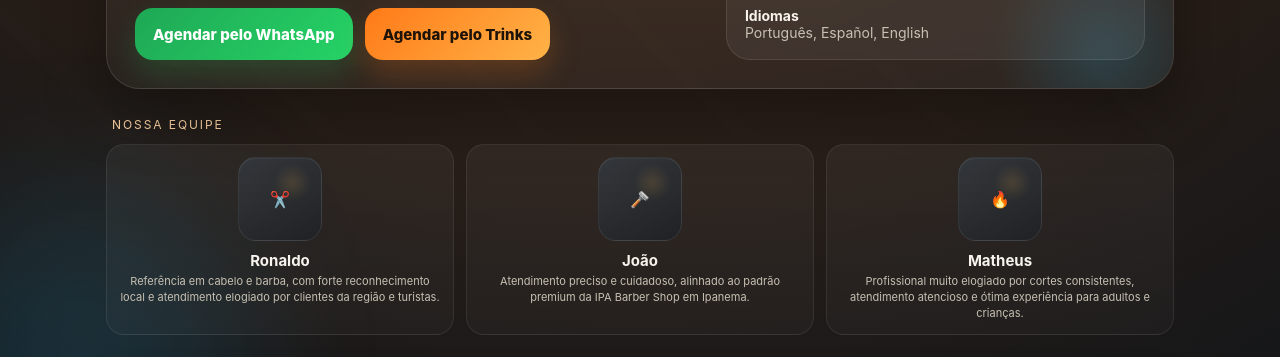
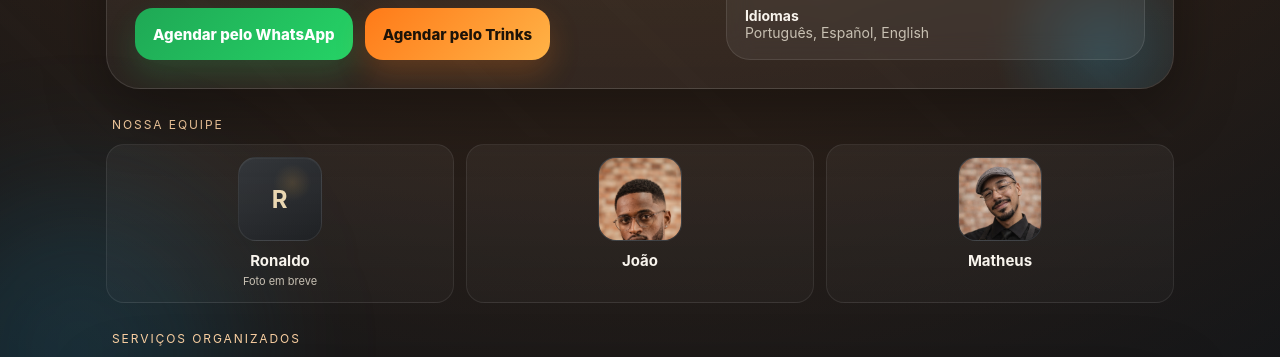
Before and after one commit to jaobout/sistema-ipa-barbershopp, a plain HTML site: page index.html in a window 1280 px wide. Shown: the part 402-759 px from the top of the page. Drawn offline with Linux system fonts and the light colour scheme.

Commit message:
Update index.html

```diff
--- a/index.html
+++ b/index.html
@@ -746,31 +746,34 @@
   <div class="section-title">Nossa equipe</div>
   <div class="grid-3">
     <article class="team-card">
-          <div class="team-photo">✂️</div>
+      <div class="team-photo placeholder">R</div>
       <div class="team-body">
         <strong>Ronaldo</strong>
-            <span>Referência em cabelo e barba, com forte reconhecimento local e atendimento elogiado por clientes da região e turistas.</span>
+        <span>Foto em breve</span>
       </div>
     </article>
 
     <article class="team-card">
-          <div class="team-photo">🪒</div>
+      <div class="team-photo">
+        <img src="img/joao.jpg" alt="João">
+      </div>
       <div class="team-body">
         <strong>João</strong>
-            <span>Atendimento preciso e cuidadoso, alinhado ao padrão premium da IPA Barber Shop em Ipanema.</span>
+        <span></span>
       </div>
     </article>
 
     <article class="team-card">
-          <div class="team-photo">🔥</div>
+      <div class="team-photo">
+        <img src="img/matheus.jpg" alt="Matheus">
+      </div>
       <div class="team-body">
         <strong>Matheus</strong>
-            <span>Profissional muito elogiado por cortes consistentes, atendimento atencioso e ótima experiência para adultos e crianças.</span>
+        <span></span>
       </div>
     </article>
   </div>
 </section>
-
     <section class="section">
       <div class="section-title">Serviços organizados</div>
       <div class="card">
```
Lines whose indentation alone changed are shown as unchanged.
